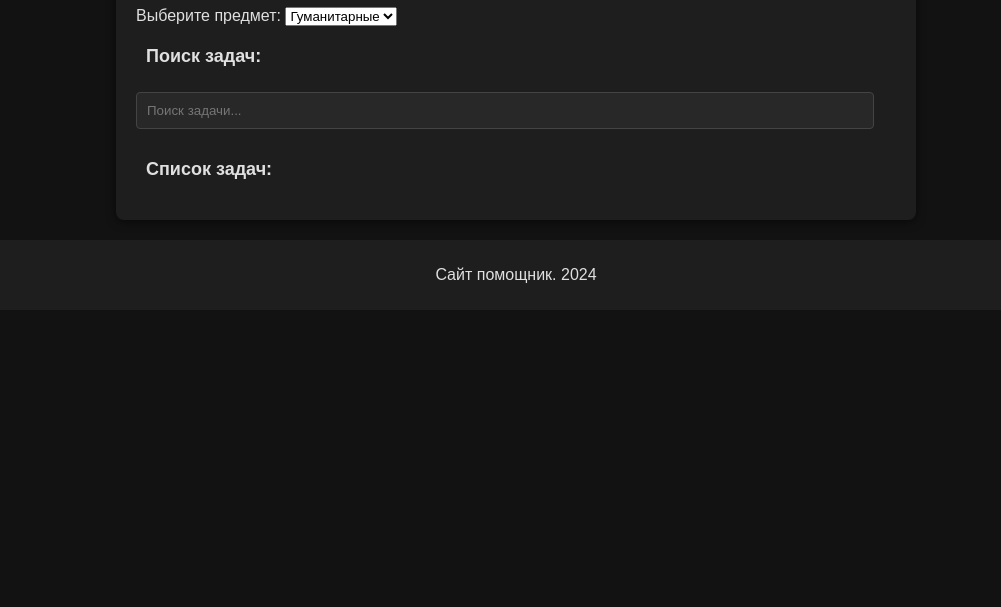
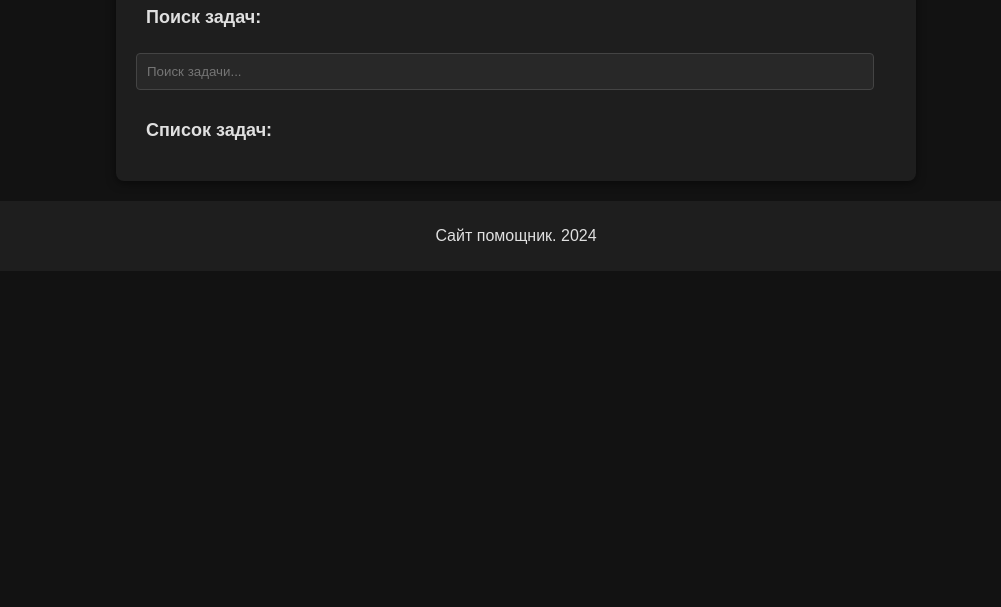
Before and after one commit to NT-005-TN/SIte, a plain HTML site: page index.html in a window 1280 px wide. Shown: the part 193-800 px from the top of the page, without its empty margins (124-1125 px from the left). Drawn offline with Linux system fonts and the light colour scheme.

Commit message:
Update index.html

```diff
--- a/index.html
+++ b/index.html
@@ -50,16 +50,6 @@
     </header>
     <main>
         <h1>Просмотр задач</h1>
-
-        <div class="form-group">
-            <label for="subject">Выберите предмет:</label>
-            <select id="subject">
-                <option value="humanities">Гуманитарные</option>
-                <option value="cybernetics">Кибернетика</option>
-                <option value="mathematics">Математика</option>
-                <option value="physics">Физика</option>
-            </select>
-        </div>
 
         <div class="form-group">
             <h2>Поиск задач:</h2>
```
